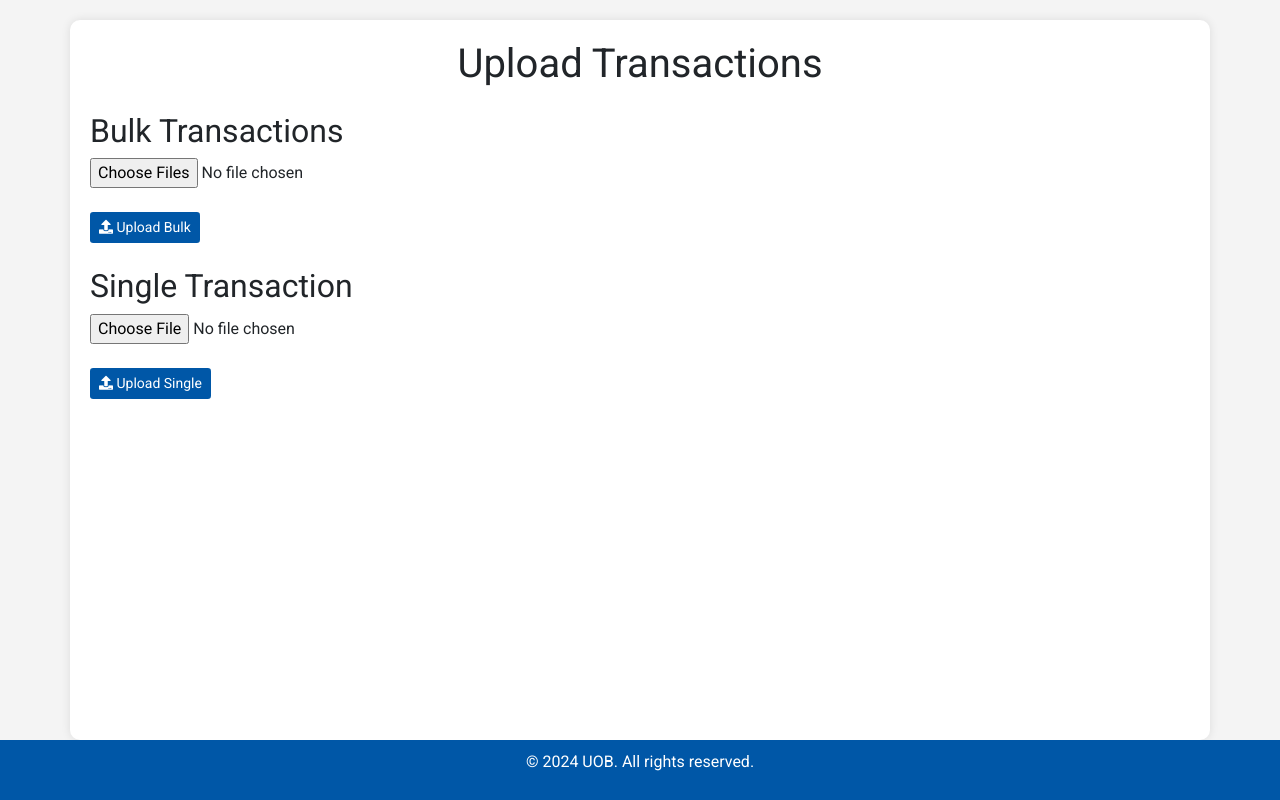
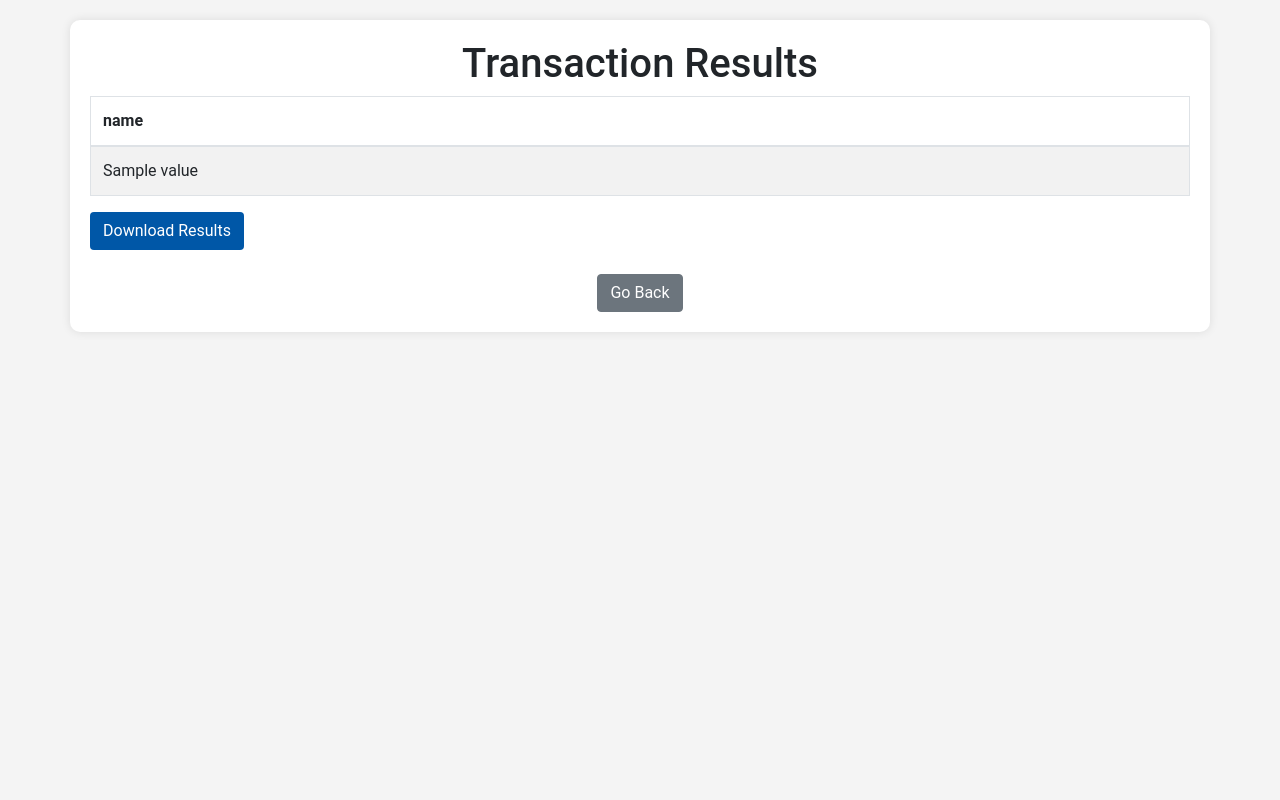
Before and after one commit to ben10jh/uobcapstone_legit, a Flask app: template templates/page_2.html in a window 1280 px wide. Run offline with Flask 3, Linux system fonts and the light colour scheme; the template is opened without the code that fills it: most values are stand-ins (such as "Sample title", 1, 10 or a date in 2020); some libraries are stand-ins or nearby versions.

Commit message:
Initial commit with app, bulk processing, and HTML templates

```diff
--- a/app.py
+++ b/app.py
@@ -1,20 +1,14 @@
-from flask import Flask, render_template, request, jsonify, send_file
+from flask import Flask, render_template, request, send_file
 import pandas as pd
-import openpyxl
-from io import BytesIO  # For file handling
-
-# Import your specific functions
-from bulk import filter_fraud_transactions  # Ensure this function is defined in bulk.py
-from single import *  # Ensure this function is defined in single.py
+from io import BytesIO
+from bulk import filter_fraud_transactions  # Import your bulk processing function
+from single import *  # Import your single transaction processing function
 
 app = Flask(__name__)
 
-@app.route('/')
+@app.route('/', methods=['GET', 'POST'])
 def index():
-    return render_template('index.html')
-
-@app.route('/page_2', methods=['GET', 'POST'])
-def page_2():
+    results = []  # Initialize results
     if request.method == 'POST':
         file1 = request.files.get('bulk_transactions')
         file2 = request.files.get('single_transactions')
@@ -22,23 +16,23 @@ def page_2():
         try:
             if file1 and file1.filename.endswith('.csv'):
                 df1 = pd.read_csv(file1)
-                results1 = filter_fraud_transactions(df1)  # Call your function here
-                return jsonify(results1)  # Return results as JSON
+                results = filter_fraud_transactions(df1)  # Call your function here
             elif file2 and file2.filename.endswith('.csv'):
                 df2 = pd.read_csv(file2)
-                results2 = your_single_function(df2)  # Call your single transaction function here
-                return jsonify(results2)  # Return results as JSON
+                results = your_single_function(df2)  # Call your single transaction function here
             else:
-                return "Invalid file format. Please upload CSV files named 'Bulk Transactions' or 'Single Transactions'.", 400
+                return "Invalid file format. Please upload valid CSV files.", 400
         except Exception as e:
             return f"An error occurred: {str(e)}", 500  # Return the error message for debugging
 
-    return render_template('page_2.html')  # Ensure this is rendering the correct template
+    print("Results:", results)  # Debug output
+
+    return render_template('index.html', results=results)  # Pass results to the template
 
 @app.route('/download_results', methods=['POST'])
 def download_results():
-    results = request.json['results']
-    df = pd.DataFrame(results)
+    results = request.form['results']  # Use request.form instead of request.json
+    df = pd.DataFrame(eval(results))  # Convert the string back to a list
     csv_file = BytesIO()
     df.to_csv(csv_file, index=False)
     csv_file.seek(0)
--- a/bulk.py
+++ b/bulk.py
@@ -1,4 +1,5 @@
 import pandas as pd
+import sys
 
 def filter_fraud_transactions(file_path):
     # Load the dataset
@@ -38,8 +39,8 @@ def filter_fraud_transactions(file_path):
     # Apply the filter to each group of 'step' and 'amount'
     matching_transactions_6 = transfer_cashout.groupby(['step', 'amount'], group_keys=False).apply(filter_matching_transactions)
 
-    # Optionally, save the filtered dataset to a new CSV
-    filtered_file_path = '/path/to/save/matching_transactions_6.csv'
+    # Save the filtered dataset to a new CSV
+    filtered_file_path = 'filtered_transactions.csv'
     matching_transactions_6.to_csv(filtered_file_path, index=False)
 
     # Return the path of the filtered file or the filtered dataframe
--- a/templates/page_2.html
+++ b/templates/page_2.html
@@ -2,27 +2,19 @@
 <html lang="en">
 <head>
     <meta charset="UTF-8">
+    <title>Transaction Results</title>
     <link rel="stylesheet" href="https://maxcdn.bootstrapcdn.com/bootstrap/4.5.2/css/bootstrap.min.css">
-    <link href="https://fonts.googleapis.com/css2?family=Roboto:wght@400;700&display=swap" rel="stylesheet">
-    <link rel="stylesheet" href="https://cdnjs.cloudflare.com/ajax/libs/font-awesome/5.15.3/css/all.min.css">
-    <link rel="icon" href="/static/favicon.ico" type="image/x-icon">
-    <title>UOB - Upload Transactions</title>
     <style>
         body {
             font-family: 'Roboto', sans-serif;
             background-color: #F4F4F4;
-            margin: 0;
-            display: flex;
-            flex-direction: column;
-            min-height: 100vh;
         }
         .container {
+            margin-top: 20px;
             background-color: #FFFFFF;
             padding: 20px;
             border-radius: 10px;
             box-shadow: 0 0 10px rgba(0, 0, 0, 0.1);
-            flex: 1;
-            margin-top: 20px;
         }
         .btn-custom {
             background-color: #0057A7;
@@ -30,49 +22,41 @@
         }
         .btn-custom:hover {
             background-color: #D01C1F;
-            color: white;
-        }
-        footer {
-            background-color: #0057A7;
-            color: white;
-            text-align: center;
-            padding: 10px 0;
-            margin-top: auto;
-            width: 100%;
-        }
-        footer a {
-            color: white;
-            margin: 0 10px;
-            text-decoration: none;
-        }
-        footer a:hover {
-            text-decoration: underline;
         }
     </style>
 </head>
 <body>
     <div class="container">
-        <h1 class="text-center">Upload Transactions</h1>
-        <form action="/upload_file" method="post" enctype="multipart/form-data" class="mt-4">
-            <h2>Bulk Transactions</h2>
-            <div class="form-group">
-                <input type="file" name="bulk_transactions" class="form-control-file" accept=".csv" multiple>
-            </div>
-            <button type="submit" class="btn btn-custom btn-sm mt-2"><i class="fas fa-upload"></i> Upload Bulk</button>
-        </form>
-
-        <form action="/upload_file" method="post" enctype="multipart/form-data" class="mt-4">
-            <h2>Single Transaction</h2>
-            <div class="form-group">
-                <input type="file" name="single_transactions" class="form-control-file" accept=".csv">
-            </div>
-            <button type="submit" class="btn btn-custom btn-sm mt-2"><i class="fas fa-upload"></i> Upload Single</button>
-        </form>
+        <h1 class="text-center">Transaction Results</h1>
+        {% if results %}
+            <table class="table table-bordered table-striped">
+                <thead>
+                    <tr>
+                        {% for key in results[0].keys() %}
+                            <th>{{ key }}</th>
+                        {% endfor %}
+                    </tr>
+                </thead>
+                <tbody>
+                    {% for result in results %}
+                        <tr>
+                            {% for value in result.values() %}
+                                <td>{{ value }}</td>
+                            {% endfor %}
+                        </tr>
+                    {% endfor %}
+                </tbody>
+            </table>
+            <form method="POST" action="/download_results">
+                <input type="hidden" name="results" value="{{ results | tojson }}">
+                <button type="submit" class="btn btn-custom">Download Results</button>
+            </form>
+        {% else %}
+            <p class="text-center">No results to display. Please upload a transaction file.</p>
+        {% endif %}
+        <div class="text-center mt-4">
+            <a href="/" class="btn btn-secondary">Go Back</a>
+        </div>
     </div>
-    <footer>
-        <p>&copy; 2024 UOB. All rights reserved.</p>
-    </footer>
-    <script src="https://ajax.googleapis.com/ajax/libs/jquery/3.5.1/jquery.min.js"></script>
-    <script src="https://maxcdn.bootstrapcdn.com/bootstrap/4.5.2/js/bootstrap.min.js"></script>
 </body>
 </html>
```
Also changed, not shown: templates/download_results.html (+43 -2 lines), templates/index.html (+41 -5 lines).
